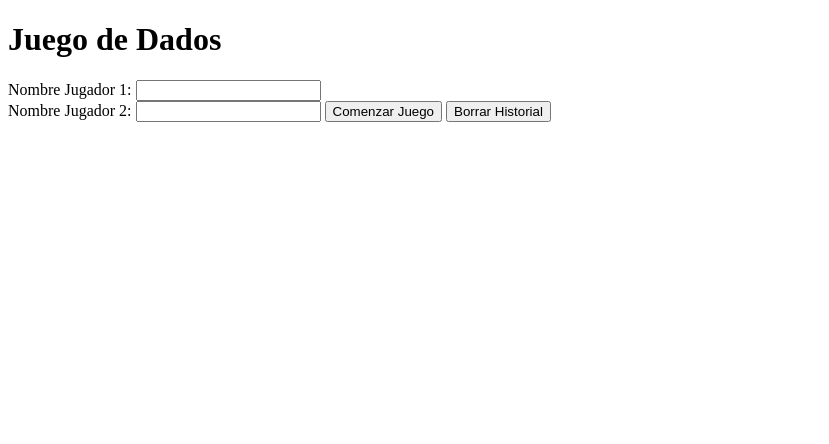
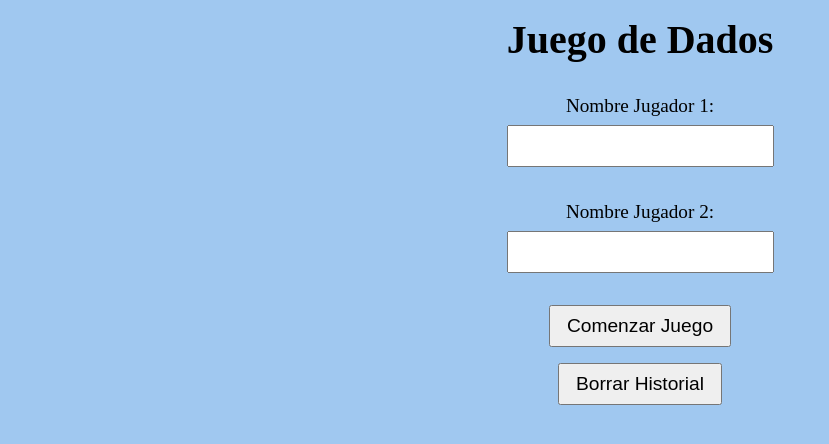
Before and after one commit to Sod4H/coder-js-47030, a plain HTML site: page index.html in a window 1280 px wide. Shown: the whole page, without its empty margins (0-829 px from the left). Drawn offline with Linux system fonts and the light colour scheme.

Commit message:
agrego Css al proyecto

```diff
--- a/index.html
+++ b/index.html
@@ -4,6 +4,7 @@
     <meta charset="UTF-8">
     <meta name="viewport" content="width=device-width, initial-scale=1.0">
     <title>Juego de Dados</title>
+    <link rel="stylesheet" href="style.css">
 </head>
 <body>
     <h1>Juego de Dados</h1>
--- /dev/null
+++ b/style.css
@@ -0,0 +1,43 @@
+body {
+    background-color: #a0c8f0; /* Fondo azulado apagado */
+}
+
+h1 {
+    text-align: center; /* Centrar el título */
+    font-size: 2.5rem; /* Tamaño de fuente más grande */
+    margin-top: 1rem; /* Añadir un poco de espacio encima del título */
+}
+
+form {
+    display: flex;
+    flex-direction: column;
+    align-items: center; /* Centrar el formulario */
+    margin-top: 2rem; /* Añadir un poco de espacio encima del formulario */
+}
+
+label {
+    font-size: 1.2rem; /* Tamaño de fuente más grande para las etiquetas */
+    margin-bottom: 0.5rem; /* Añadir un poco de espacio debajo de las etiquetas */
+}
+
+input[type="text"] {
+    font-size: 1.2rem; /* Tamaño de fuente más grande para los campos de texto */
+    padding: 0.5rem; /* Añadir un poco de espacio dentro de los campos de texto */
+    margin-bottom: 1rem; /* Añadir un poco de espacio debajo de los campos de texto */
+}
+
+button {
+    font-size: 1.2rem; /* Tamaño de fuente más grande para los botones */
+    padding: 0.5rem 1rem; /* Añadir un poco de espacio dentro de los botones */
+    margin-top: 1rem; /* Añadir un poco de espacio encima de los botones */
+}
+
+#resultado {
+    margin-top: 2rem; /* Añadir un poco de espacio encima del resultado */
+    font-size: 1.2rem; /* Tamaño de fuente más grande para el resultado */
+}
+
+#historial {
+    margin-top: 2rem; /* Añadir un poco de espacio encima del historial */
+    font-size: 1.2rem; /* Tamaño de fuente más grande para el historial */
+}
```
